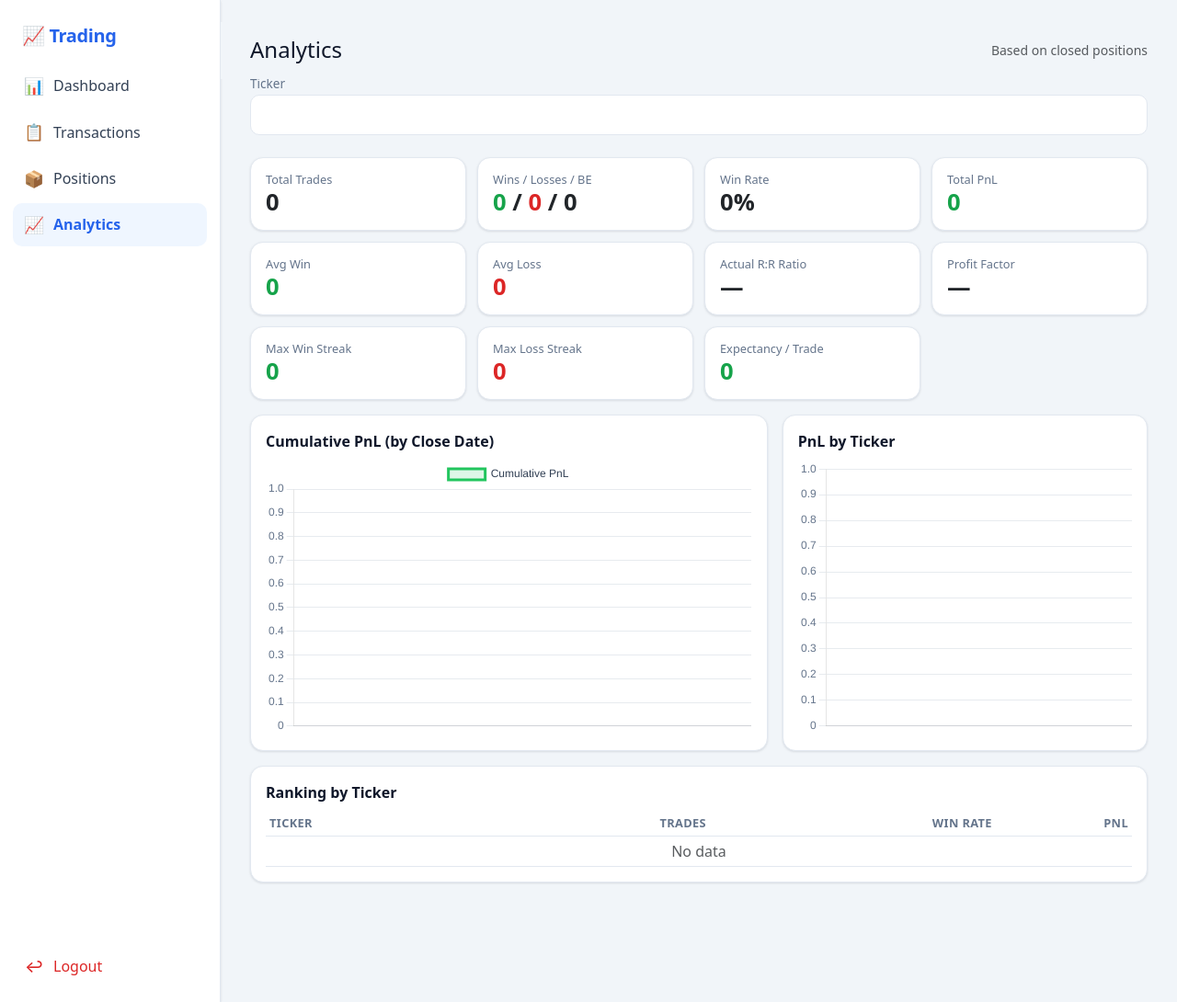
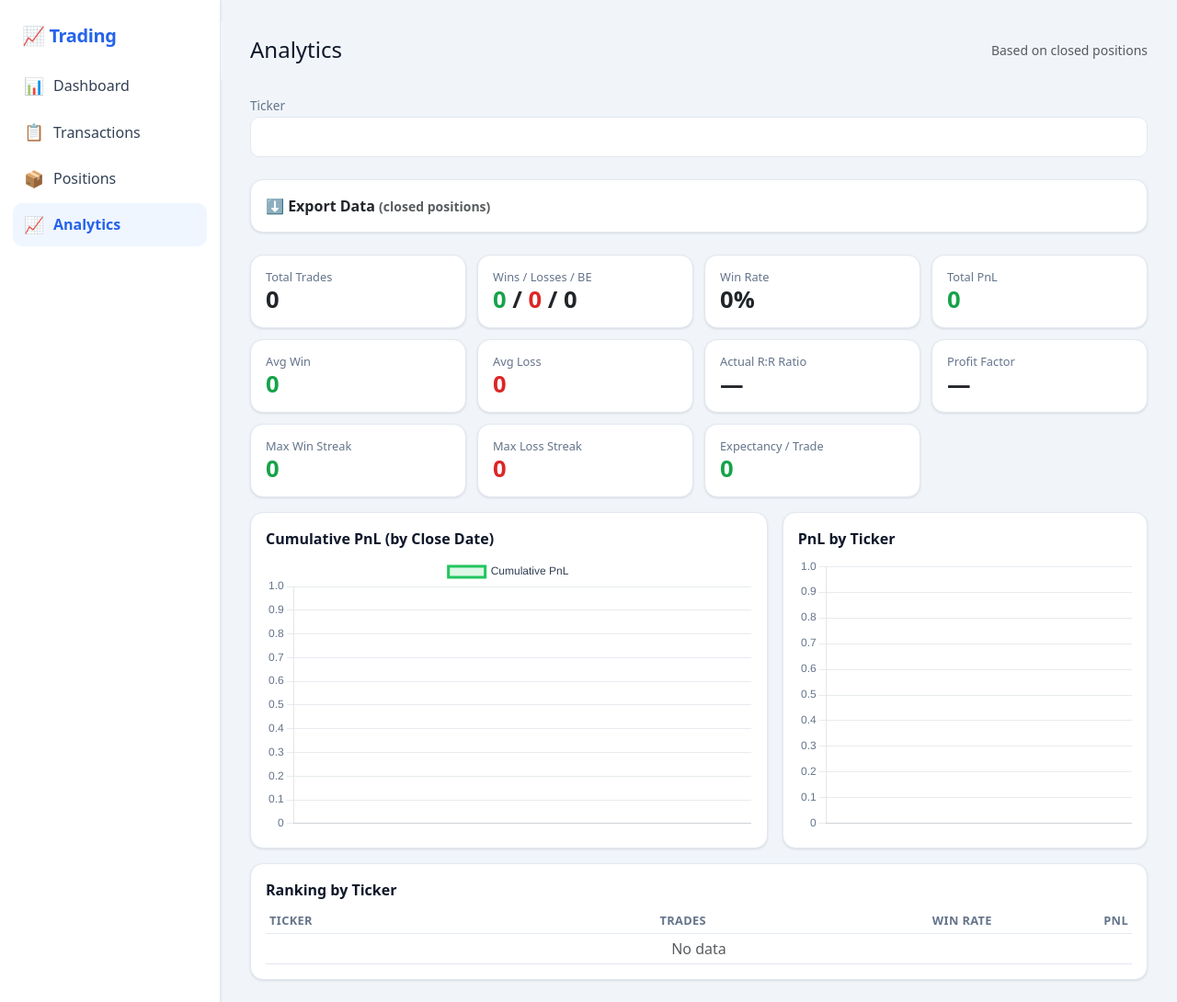
Before and after one commit to khanhkv14/trading_management, a Flask app: page /report in a window 1280 px wide. Shown: the whole page at 92% size. Run offline with Flask 3, Linux system fonts and the light colour scheme; the visitor is signed in with stand-in values (Sample User, id 1); data that the repository does not hold is empty; some libraries are stand-ins or nearby versions.

Commit message:
fix bug them tinh nang xuat du lieu

```diff
--- a/app/main.py
+++ b/app/main.py
@@ -4,9 +4,12 @@
 Mô hình: bảng `transactions` là dữ liệu GỐC (mỗi lệnh khớp = 1 dòng). Vị thế
 được TÍNH ĐỘNG từ giao dịch qua app/positions.compute_positions().
 """
-from datetime import datetime
+import csv
+import io
+from datetime import datetime, timedelta
 from flask import (
-    Blueprint, request, redirect, url_for, flash, render_template, abort
+    Blueprint, request, redirect, url_for, flash, render_template, abort,
+    Response
 )
 from app.models import get_db
 from app.cache import get_positions, invalidate_positions
@@ -108,6 +111,7 @@ def _tx_form_vals():
         loai=request.form.get("loai") if request.form.get("loai") in ("mua", "ban") else "mua",
         so_luong=_num("so_luong"),
         gia=_num("gia"),
+        ghi_chu=(request.form.get("ghi_chu") or "").strip(),
     )
 
 
@@ -118,15 +122,21 @@ def tx_add():
         v = _tx_form_vals()
         db = get_db()
         db.execute(
-            "INSERT INTO transactions (ngay,ma_cp,loai,so_luong,gia) "
-            "VALUES (:ngay,:ma_cp,:loai,:so_luong,:gia)", v)
+            "INSERT INTO transactions (ngay,ma_cp,loai,so_luong,gia,ghi_chu) "
+            "VALUES (:ngay,:ma_cp,:loai,:so_luong,:gia,:ghi_chu)", v)
         db.commit()
         invalidate_positions()
         flash("Transaction added")
         return redirect(url_for("main.transactions"))
     empty = {"ngay": datetime.now().strftime("%Y-%m-%d"), "ma_cp": "",
-             "loai": "mua", "so_luong": "", "gia": ""}
-    return render_template("tx_form.html", title="Add Transaction", r=empty)
+             "loai": "mua", "so_luong": "", "gia": "", "ghi_chu": ""}
+    # Gợi ý 5 mã cổ phiếu giao dịch gần đây nhất (theo id giảm dần) cho ô Ticker.
+    db = get_db()
+    recent_tickers = [row["ma_cp"] for row in db.execute(
+        "SELECT DISTINCT ma_cp FROM transactions ORDER BY id DESC LIMIT 5"
+    ).fetchall()]
+    return render_template("tx_form.html", title="Add Transaction", r=empty,
+                           recent_tickers=recent_tickers)
 
 
 @main_bp.route("/transactions/edit/<int:tid>", methods=["GET", "POST"])
@@ -137,7 +147,7 @@ def tx_edit(tid):
         v = _tx_form_vals(); v["id"] = tid
         db.execute(
             "UPDATE transactions SET ngay=:ngay,ma_cp=:ma_cp,loai=:loai,"
-            "so_luong=:so_luong,gia=:gia WHERE id=:id", v)
+            "so_luong=:so_luong,gia=:gia,ghi_chu=:ghi_chu WHERE id=:id", v)
         db.commit()
         invalidate_positions()
         flash("Transaction updated")
@@ -299,5 +309,69 @@ def report():
         closed = [p for p in closed if f_ma.upper() in p["ma_cp"].upper()]
     closed.sort(key=lambda p: (p["ngay_dong"] or ""))
 
+    # Mặc định khoảng xuất CSV: 1 tháng gần nhất (từ 30 ngày trước -> hôm nay).
+    today = datetime.now()
+    export_to = today.strftime("%Y-%m-%d")
+    export_from = (today - timedelta(days=30)).strftime("%Y-%m-%d")
+
     stats = _compute_report(closed)
-    return render_template("report.html", f_ma=f_ma, **stats)
+    return render_template("report.html", f_ma=f_ma,
+                           export_from=export_from, export_to=export_to, **stats)
+
+
+@main_bp.route("/report/export-closed-csv")
+@login_required
+def report_export_closed_csv():
+    """Export analysis of CLOSED positions whose close date is in [tu_ngay, den_ngay].
+
+    Data are DYNAMICALLY computed positions (get_positions), not raw transactions.
+    A BOM is prepended so Excel reads UTF-8 correctly (notes may hold Vietnamese)."""
+    tu_ngay = (request.args.get("tu_ngay") or "").strip()
+    den_ngay = (request.args.get("den_ngay") or "").strip()
+
+    closed = [p for p in get_positions() if p["trang_thai"] == "closed"]
+    # Lọc theo ngày đóng (so sánh chuỗi 'YYYY-MM-DD' -> đúng thứ tự thời gian).
+    if tu_ngay:
+        closed = [p for p in closed if (p["ngay_dong"] or "") >= tu_ngay]
+    if den_ngay:
+        closed = [p for p in closed if (p["ngay_dong"] or "") <= den_ngay]
+    closed.sort(key=lambda p: (p["ngay_dong"] or "", p["ma_cp"]))
+
+    db = get_db()
+
+    def _notes(tx_ids):
+        # Gộp ghi chú của các giao dịch con thành 1 ô (bỏ ô rỗng, ngăn bằng ' | ').
+        if not tx_ids:
+            return ""
+        qmarks = ",".join("?" * len(tx_ids))
+        rows = db.execute(
+            f"SELECT ghi_chu FROM transactions WHERE id IN ({qmarks}) "
+            f"ORDER BY ngay, id", list(tx_ids)).fetchall()
+        return " | ".join(r["ghi_chu"].strip() for r in rows
+                          if r["ghi_chu"] and r["ghi_chu"].strip())
+
+    buf = io.StringIO()
+    w = csv.writer(buf)
+    w.writerow(["Ticker", "Quantity", "Cost Price (Entry)", "Sell Price (Exit)",
+                "Total Value", "PnL", "PnL %", "Open Date", "Close Date", "Note"])
+    for p in closed:
+        qty = p["tong_ban"] or 0
+        cost = p["gia_mua_tb"] or 0
+        total_value = round(qty * cost, 2)
+        w.writerow([
+            p["ma_cp"], qty, cost, p["gia_ban_tb"] or 0,
+            total_value, p["pnl"] if p["pnl"] is not None else 0,
+            p["roi"] if p["roi"] is not None else 0,
+            p["ngay_mo"] or "", p["ngay_dong"] or "", _notes(p["tx_ids"]),
+        ])
+
+    # BOM đầu file để Excel đọc đúng UTF-8 (ghi chú có thể là tiếng Việt).
+    data = "﻿" + buf.getvalue()
+    return Response(
+        data,
+        mimetype="text/csv",
+        headers={
+            "Content-Disposition":
+                "attachment; filename=closed_positions_analysis.csv"
+        },
+    )
--- a/app/models.py
+++ b/app/models.py
@@ -22,7 +22,7 @@ SIGNAL_COLUMNS = [
 # Vị thế được TÍNH ĐỘNG từ bảng này (xem app/positions.py), không lưu phái sinh.
 TRANSACTION_COLUMNS = [
     ("ngay", "TEXT"), ("ma_cp", "TEXT"), ("loai", "TEXT"),
-    ("so_luong", "REAL"), ("gia", "REAL"),
+    ("so_luong", "REAL"), ("gia", "REAL"), ("ghi_chu", "TEXT"),
 ]
 
 
--- a/app/static/style.css
+++ b/app/static/style.css
@@ -37,8 +37,6 @@ body.is-app{ display:flex; height:100vh; overflow:hidden; }
 .side-link:hover{ background:#f1f5f9; }
 .side-link.active{ background:#eff6ff; color:var(--brand); font-weight:700; }
 .side-link .ico{ font-size:1.1rem; width:22px; text-align:center; flex:0 0 22px; }
-.side-link.logout{ margin-top:auto; color:var(--loss); }
-.side-link.logout:hover{ background:#fee2e2; }
 
 /* ---------- Khu vực nội dung ---------- */
 #main-content{
@@ -59,10 +57,18 @@ body:not(.is-app) #main-content{ max-width:460px; margin:0 auto; padding:24px; }
    (xem base.html) -> lộ viền/đổ bóng nhẹ phân tách header với nội dung.
    ===================================================================== */
 .view-header{
-  position:sticky; top:0; z-index:20;
+  position:sticky;
+  top:0 !important;            /* dính SÁT mép trên vùng cuộn, không để hở khe */
+  z-index:1020;                /* > .card (position:relative) -> luôn vẽ đè lên */
   display:flex; align-items:center; justify-content:space-between; gap:12px;
-  background:var(--bg);
-  margin:-24px -32px 16px; padding:16px 32px;
+  /* Nền ĐỤC HOÀN TOÀN = màu nền app; !important để không bị đè thành trong suốt. */
+  background-color:var(--bg) !important;
+  /* KHÔNG dùng margin-top ÂM: margin-top âm làm lệch điểm "dính" của sticky ->
+     sinh khoảng hở ở đỉnh cho nội dung lọt lên đè chữ. Chỉ kéo NGANG (âm) để
+     nền trải hết bề rộng, bù padding ngang của #main-content (32px). */
+  margin:0 -32px 16px;
+  margin-top:0 !important;
+  padding:1rem 32px;           /* padding-top/bottom = 1rem */
   border-bottom:1px solid transparent;
   transition:border-color .15s ease, box-shadow .15s ease;
 }
@@ -71,9 +77,6 @@ body:not(.is-app) #main-content{ max-width:460px; margin:0 auto; padding:24px; }
   border-bottom-color:var(--border);
   box-shadow:0 6px 12px -10px rgba(15,23,42,.35);
 }
-
-/* Nút logout nổi cho MOBILE (khai báo ở base.html). Desktop: ẩn hoàn toàn. */
-.mobile-logout{ display:none; }
 
 /* =====================================================================
    MOBILE (<=768px): sidebar dọc 240px KHÔNG dùng được trên điện thoại
@@ -104,11 +107,6 @@ body:not(.is-app) #main-content{ max-width:460px; margin:0 auto; padding:24px; }
   }
   .side-link .ico{ width:auto; flex:none; font-size:1.3rem; }
 
-  /* Logout KHÔNG được nằm chung hàng thanh tab đáy (dễ bấm nhầm -> đăng xuất
-     ngoài ý muốn khi thao tác nhanh). Ẩn hẳn trên mobile; thay bằng nút nổi
-     .mobile-logout ở góc trên-phải có confirm(). */
-  .side-link.logout{ display:none !important; }
-
   /* Nội dung cuộn theo window + chừa chỗ cho thanh tab đáy. */
   #main-content{
     height:auto; overflow:visible;
@@ -116,25 +114,13 @@ body:not(.is-app) #main-content{ max-width:460px; margin:0 auto; padding:24px; }
     padding-bottom:calc(76px + env(safe-area-inset-bottom));
   }
 
-  /* View-header dính: bù theo padding mobile (16px 14px) + chừa lề phải cho
-     nút logout nổi. top:0 (đã set ở base) -> dính theo cuộn window. */
+  /* View-header dính khi cuộn theo window (mobile). margin-top:0 để không hở
+     khe ở đỉnh; chỉ kéo NGANG bù padding mobile của #main-content (14px). */
   .view-header{
-    margin:-16px -14px 12px;
-    padding:12px 52px 12px 14px;
+    margin:0 -14px 12px;
+    margin-top:0 !important;
+    padding:1rem 14px;
   }
-
-  /* Nút Logout nổi, tách biệt, an toàn cho mobile. */
-  .mobile-logout{
-    display:flex; align-items:center; justify-content:center;
-    position:fixed; z-index:1040;
-    top:calc(8px + env(safe-area-inset-top)); right:12px;
-    width:40px; height:40px;
-    background:var(--panel); color:var(--loss);
-    border:1px solid var(--border); border-radius:50%;
-    box-shadow:var(--shadow-lg); text-decoration:none;
-    font-size:1.15rem; line-height:1;
-  }
-  .mobile-logout:active{ background:#fee2e2; }
 }
 
 /* ---------- Cards & stat ---------- */
--- a/app/templates/base.html
+++ b/app/templates/base.html
@@ -26,17 +26,7 @@
     <a class="side-link {{ 'active' if is_pos }}"  data-spa href="{{ url_for('main.positions') }}"><span class="ico">📦</span> Positions</a>
     <a class="side-link {{ 'active' if is_rep }}"  data-spa href="{{ url_for('main.report') }}"><span class="ico">📈</span> Analytics</a>
   </nav>
-  <!-- Logout ở dưới cùng (full reload, không SPA) -->
-  <a class="side-link logout" href="{{ url_for('auth.logout') }}"><span class="ico">↩</span> Logout</a>
 </aside>
-
-<!-- Nút Logout AN TOÀN cho MOBILE. Tách hẳn khỏi thanh tab đáy (nơi dễ bấm
-     nhầm khi thao tác nhanh), neo cố định góc trên-phải, có confirm() chống
-     đăng xuất ngoài ý muốn. Đặt NGOÀI #main-content nên KHÔNG bị SPA thay ra
-     khi đổi tab. Ẩn trên desktop (đã có Logout ở sidebar) — xem style.css. -->
-<a class="mobile-logout" href="{{ url_for('auth.logout') }}"
-   onclick="return confirm('Log out of Trading Manager?');"
-   title="Logout" aria-label="Logout">↩</a>
 {% endif %}
 
 <!-- ===== Khu vực nội dung chính (cuộn độc lập) ===== -->
--- a/app/templates/report.html
+++ b/app/templates/report.html
@@ -10,6 +10,25 @@
   <div class="col-12"><label>Ticker</label>
     <input class="form-control" name="ma_cp" value="{{ f_ma }}" autocomplete="off"></div>
 </form>
+
+<!-- Xuất CSV vị thế ĐÃ ĐÓNG. Dùng <details> làm bảng điều khiển bung ra khi
+     bấm "Xuất dữ liệu" (không JS, không bị SPA can thiệp): mở ra mới lộ ô chọn
+     ngày + nút tải. Form GET (KHÔNG id="filter-form") -> SPA không nuốt submit,
+     trình duyệt nhận Response đính kèm và tải file, KHÔNG điều hướng khỏi trang. -->
+<details class="card p-3 mb-4">
+  <summary class="fw-semibold" style="cursor:pointer;list-style:none;">
+    ⬇ Export Data <span class="text-muted small">(closed positions)</span>
+  </summary>
+  <span class="text-muted small d-block mt-2 mb-2">Pick a close-date range, then download the analysis CSV.</span>
+  <form method="get" action="{{ url_for('main.report_export_closed_csv') }}" class="row g-2 align-items-end">
+    <div class="col-6 col-md-4"><label>From date</label>
+      <input type="date" class="form-control" name="tu_ngay" value="{{ export_from }}"></div>
+    <div class="col-6 col-md-4"><label>To date</label>
+      <input type="date" class="form-control" name="den_ngay" value="{{ export_to }}"></div>
+    <div class="col-12 col-md-4">
+      <button type="submit" class="btn btn-primary w-100">⬇ Download CSV</button></div>
+  </form>
+</details>
 
 <!-- Stat cards -->
 <div class="stat-grid mb-3">
```
Also changed, not shown: app/__init__.py (+5 -4 lines), app/auth.py (+4 -7 lines), app/templates/tx_form.html (+8 -1 lines).
